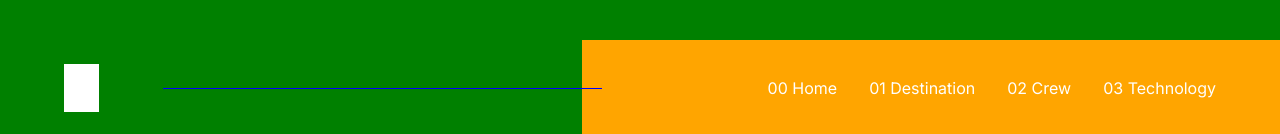
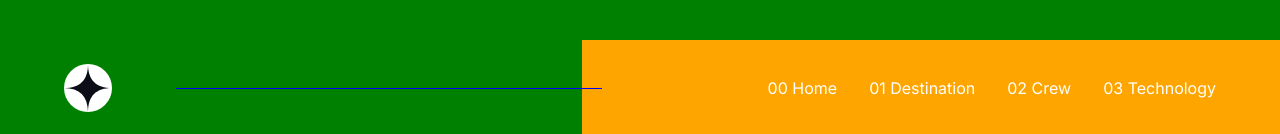
Before and after one commit to devlinmorrow/space-tourism, a Next.js app: page /space-tourism in a window 1280 px wide. Shown: the top 134 px of the page. Built offline with nearby package versions, Linux system fonts and the light colour scheme.

Commit message:
logo image

```diff
--- a/src/app/space-tourism/page.tsx
+++ b/src/app/space-tourism/page.tsx
@@ -3,6 +3,7 @@
 import styled from "styled-components";
 import { QUERIES } from "../constants";
 import GlobalStyle, { textPreset4 } from "../globalStyles";
+import logo from "../../../public/assets/shared/logo.svg";
 
 export default function SpaceTourism() {
   return (
@@ -11,7 +12,7 @@ export default function SpaceTourism() {
       <Background>
         <Header>
           <ImageLine>
-            <Image />
+            <Image src={logo.src} alt="something" />
             <Line />
           </ImageLine>
           <NavBar>
@@ -50,9 +51,8 @@ const ImageLine = styled.div`
   z-index: 100;
 `;
 
-const Image = styled.div`
+const Image = styled.img`
   margin-inline: 64px;
-  background-color: var(--white);
   width: 48px;
   height: 48px;
 `;
@@ -73,9 +73,14 @@ const Line = styled.hr`
   width: 100%;
   border-color: blue;
   size: 4px;
+
+  // TODO: idea - have transition for line to fade out
+  @media ${QUERIES.tabletAndDown} {
+    display: none;
+  }
 `;
 
-// TODO: update position for tablet view to remove top spacing
+// TODO: update position for tablet view to remove top spacing. And get rid '00' for tablet. And hamburger icon for mobile.
 const NavBar = styled.nav`
   display: flex;
   flex: 1;
```
